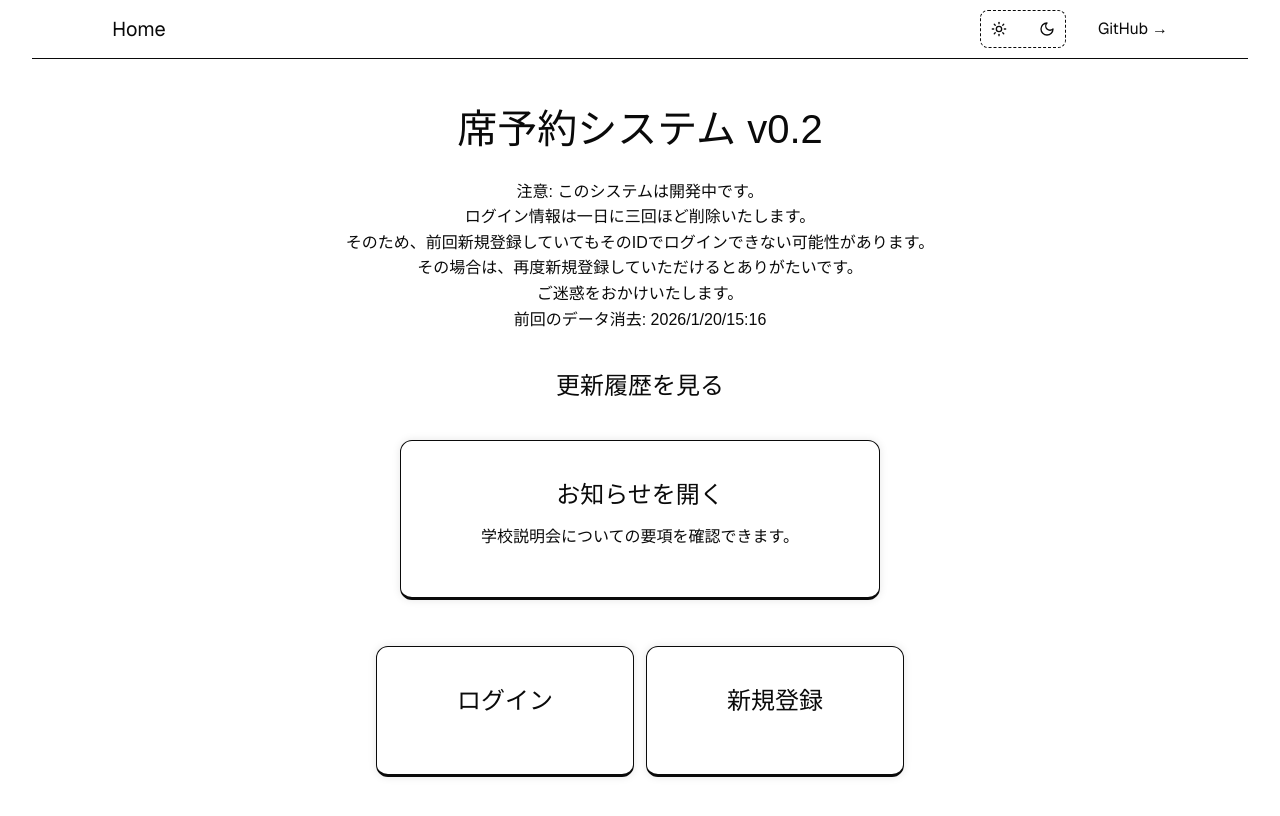
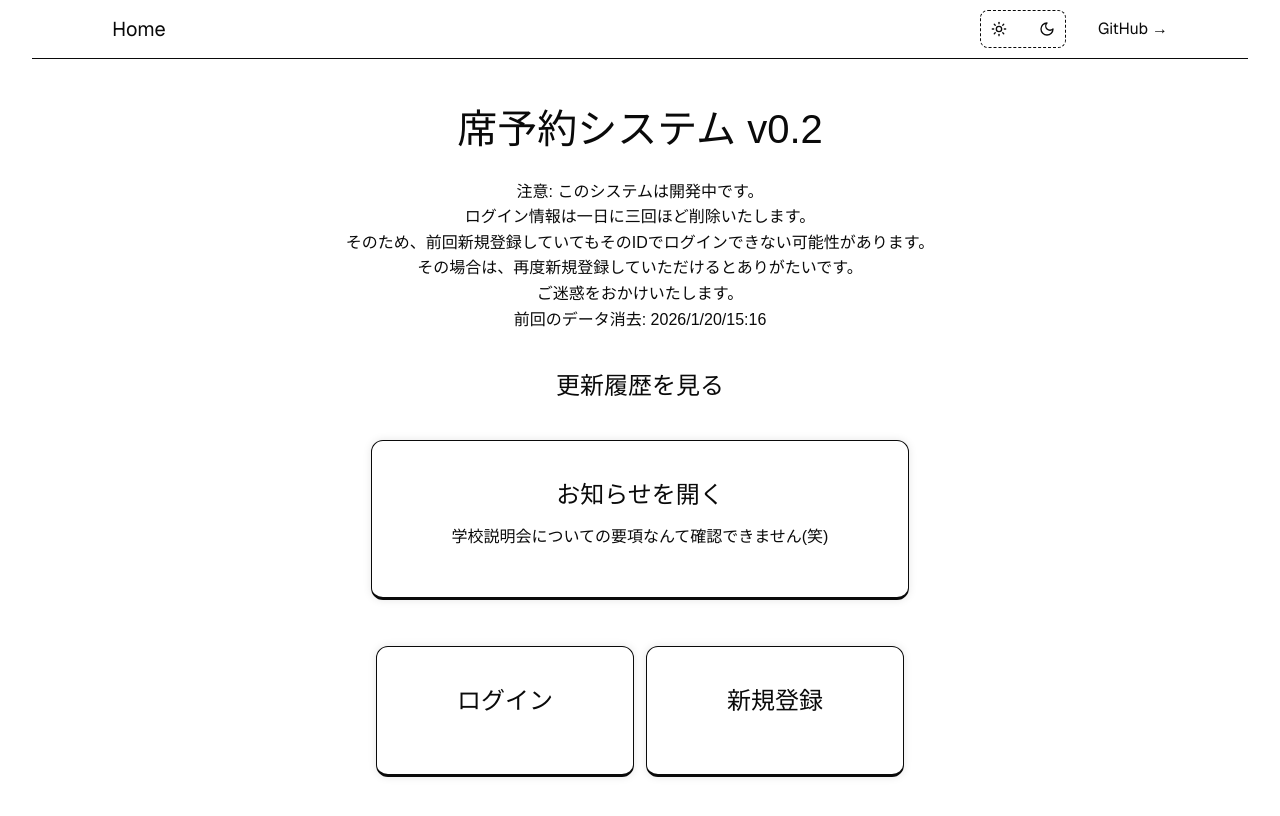
Before and after one commit to zF6dev/login, a Next.js app: page / in a window 1280 px wide. Shown: the top 816 px of the page. Built offline with nearby package versions, Linux system fonts and the light colour scheme; no server answers; a web font is replaced by a local one.

Commit message:
トップページのお知らせの説明を変更。これはミームです。

```diff
--- a/app/page.tsx
+++ b/app/page.tsx
@@ -37,7 +37,7 @@ export default function Home() {
         <Link href="https://9a.si/r" target="_blank">
           <button>
             <h2>お知らせを開く</h2>
-            <h3>学校説明会についての要項を確認できます。</h3>
+            <h3>学校説明会についての要項なんて確認できません(笑)</h3>
           </button>
         </Link>
       </div>
```
